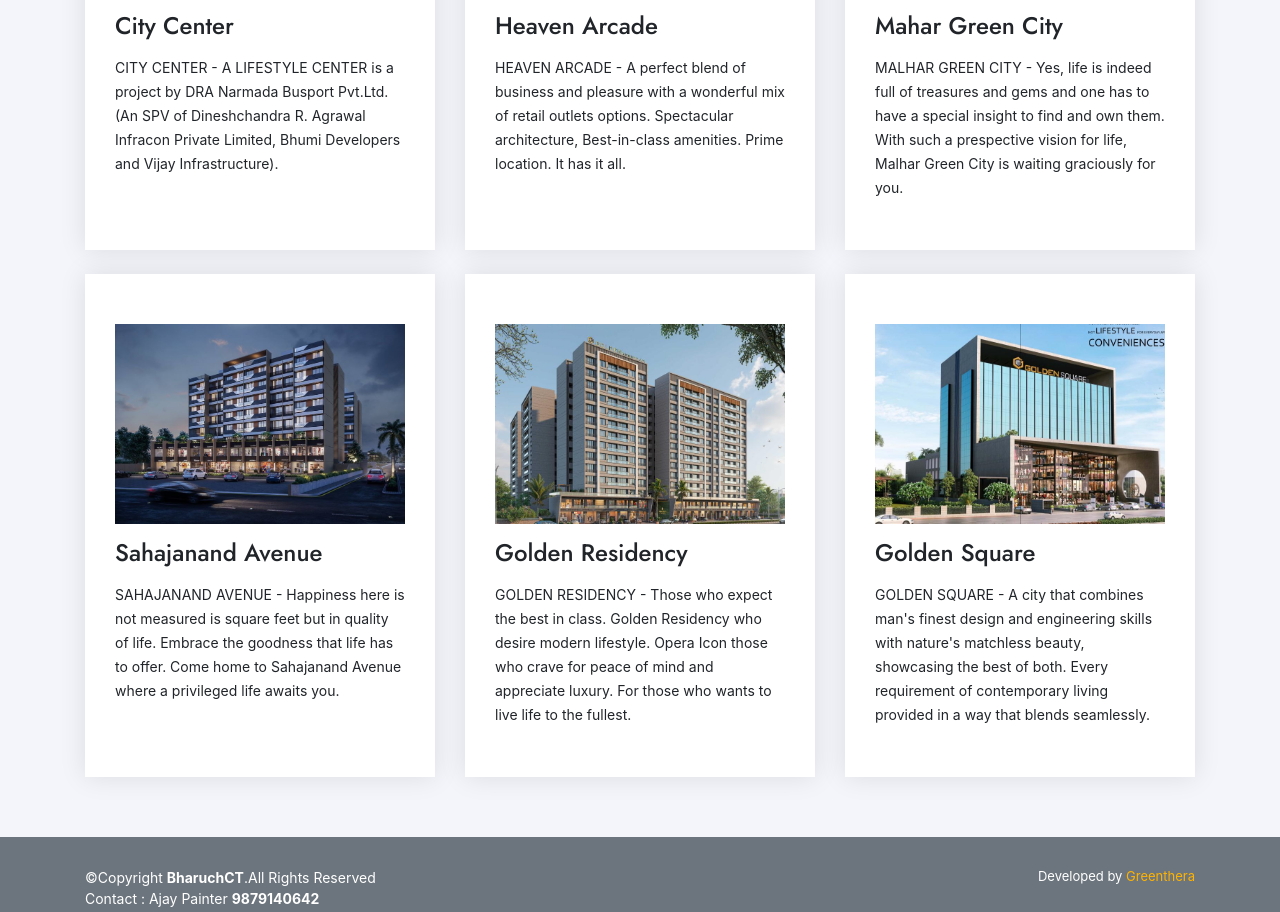
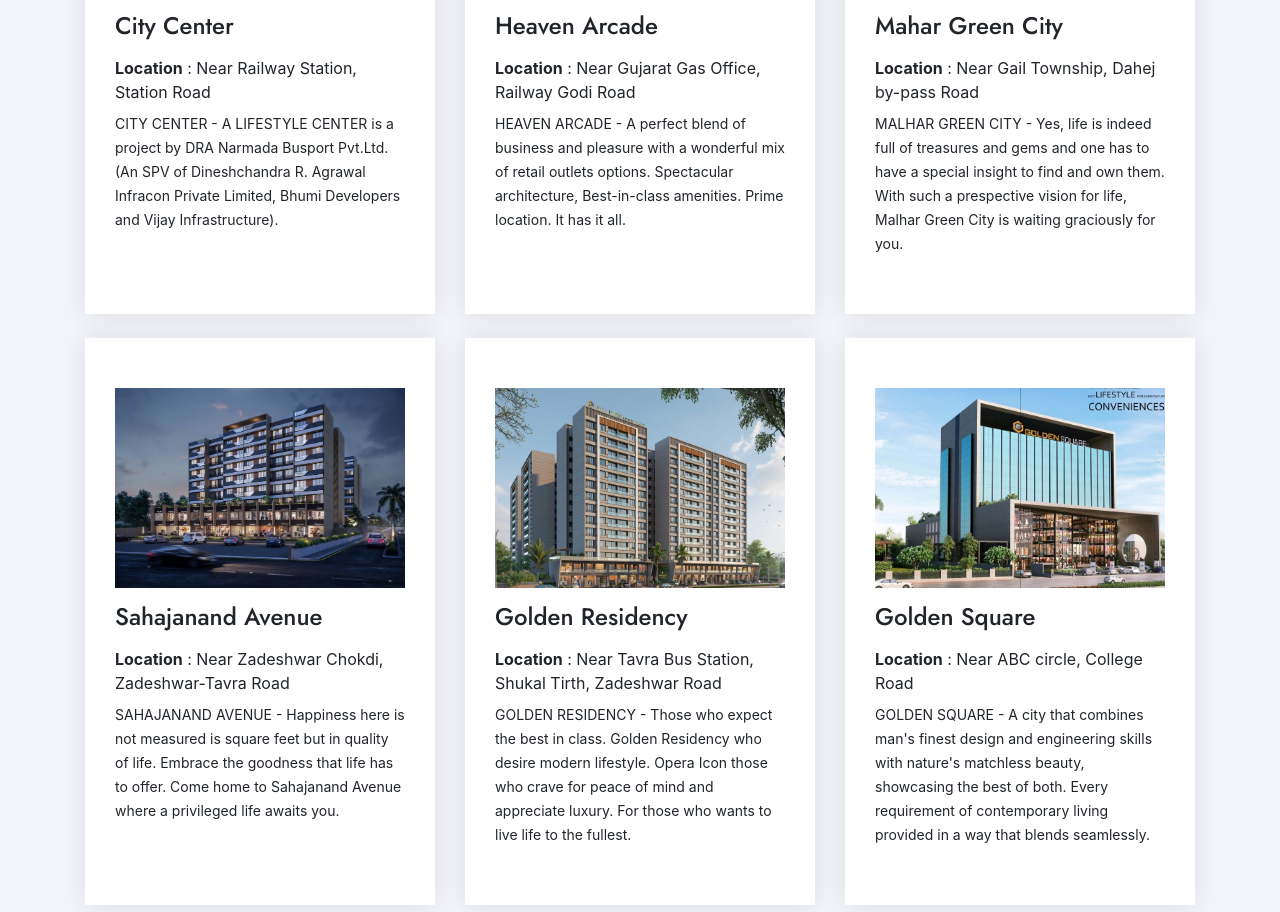
Before and after one commit to greenthera/greenthera.github.io, a website with bundled scripts: page bharuchct/index.html in a window 1280 px wide. Shown: the part 1245-2157 px from the top of the page. Built offline with nearby package versions, Linux system fonts and the light colour scheme.

Commit message:
Update site

```diff
--- a/bharuchct/assets/css/style.css
+++ b/bharuchct/assets/css/style.css
@@ -636,7 +636,11 @@
 .featured .icon-box p {
   line-height: 24px;
   font-size: 14px;
-  margin-bottom: 0;
+  margin-bottom: 8px;
+}
+
+.featured .icon-box .location {
+  font-size: 16px;
 }
 
 .featured .icon-box:hover {
--- a/bharuchct/index.html
+++ b/bharuchct/index.html
@@ -32,7 +32,7 @@
   </head>
 
   <body>
-    <header id="header" class="fixed-top ">
+    <header id="header" class="fixed-top">
       <div class="container d-flex align-items-center">
         <h1 class="logo mr-auto"><a href="index.html">BharuchCT</a></h1>
         <nav class="nav-menu d-none d-lg-block">
@@ -92,9 +92,14 @@
               <div class="icon-box">
                 <div
                   class="intro"
-                  style="background-image: url('./assets/properties/city-center/img/intro.jpg')"
+                  style="
+                    background-image: url('./assets/properties/city-center/img/intro.jpg');
+                  "
                 ></div>
                 <h4>City Center</h4>
+                <p class="location">
+                  <strong>Location</strong> : Near Railway Station, Station Road
+                </p>
                 <p>
                   CITY CENTER - A LIFESTYLE CENTER is a project by DRA Narmada
                   Busport Pvt.Ltd. (An SPV of Dineshchandra R. Agrawal Infracon
@@ -112,9 +117,15 @@
               <div class="icon-box">
                 <div
                   class="intro"
-                  style="background-image: url('./assets/properties/heaven-arcade/img/intro.jpg')"
+                  style="
+                    background-image: url('./assets/properties/heaven-arcade/img/intro.jpg');
+                  "
                 ></div>
                 <h4>Heaven Arcade</h4>
+                <p class="location">
+                  <strong>Location</strong> : Near Gujarat Gas Office, Railway
+                  Godi Road
+                </p>
                 <p>
                   HEAVEN ARCADE - A perfect blend of business and pleasure with
                   a wonderful mix of retail outlets options. Spectacular
@@ -133,9 +144,15 @@
               <div class="icon-box">
                 <div
                   class="intro"
-                  style="background-image: url('./assets/properties/malhar/img/intro.jpg')"
+                  style="
+                    background-image: url('./assets/properties/malhar/img/intro.jpg');
+                  "
                 ></div>
                 <h4>Mahar Green City</h4>
+                <p class="location">
+                  <strong>Location</strong> : Near Gail Township, Dahej by-pass
+                  Road
+                </p>
                 <p>
                   MALHAR GREEN CITY - Yes, life is indeed full of treasures and
                   gems and one has to have a special insight to find and own
@@ -154,9 +171,15 @@
               <div class="icon-box">
                 <div
                   class="intro"
-                  style="background-image: url('./assets/properties/sahajanand-avenue/img/intro.jpg')"
+                  style="
+                    background-image: url('./assets/properties/sahajanand-avenue/img/intro.jpg');
+                  "
                 ></div>
                 <h4>Sahajanand Avenue</h4>
+                <p class="location">
+                  <strong>Location</strong> : Near Zadeshwar Chokdi,
+                  Zadeshwar-Tavra Road
+                </p>
                 <p>
                   SAHAJANAND AVENUE - Happiness here is not measured is square
                   feet but in quality of life. Embrace the goodness that life
@@ -168,17 +191,23 @@
 
             <a
               href="./golden-residency.html"
-              class="col-xl-4 col-md-6 d-flex align-items-stretch  mt-4"
+              class="col-xl-4 col-md-6 d-flex align-items-stretch mt-4"
               data-aos="zoom-in"
               data-aos-delay="100"
             >
               <div class="icon-box">
                 <div
                   class="intro"
-                  style="background-image: url('./assets/properties/golden-residency/img/intro.jpg')"
+                  style="
+                    background-image: url('./assets/properties/golden-residency/img/intro.jpg');
+                  "
                 ></div>
 
                 <h4>Golden Residency</h4>
+                <p class="location">
+                  <strong>Location</strong> : Near Tavra Bus Station, Shukal
+                  Tirth, Zadeshwar Road
+                </p>
                 <p>
                   GOLDEN RESIDENCY - Those who expect the best in class. Golden
                   Residency who desire modern lifestyle. Opera Icon those who
@@ -197,9 +226,14 @@
               <div class="icon-box">
                 <div
                   class="intro"
-                  style="background-image: url('./assets/properties/golden-square/img/intro.jpg')"
+                  style="
+                    background-image: url('./assets/properties/golden-square/img/intro.jpg');
+                  "
                 ></div>
                 <h4>Golden Square</h4>
+                <p class="location">
+                  <strong>Location</strong> : Near ABC circle, College Road
+                </p>
                 <p>
                   GOLDEN SQUARE - A city that combines man's finest design and
                   engineering skills with nature's matchless beauty, showcasing
```
Also changed, not shown: 1 other file.
